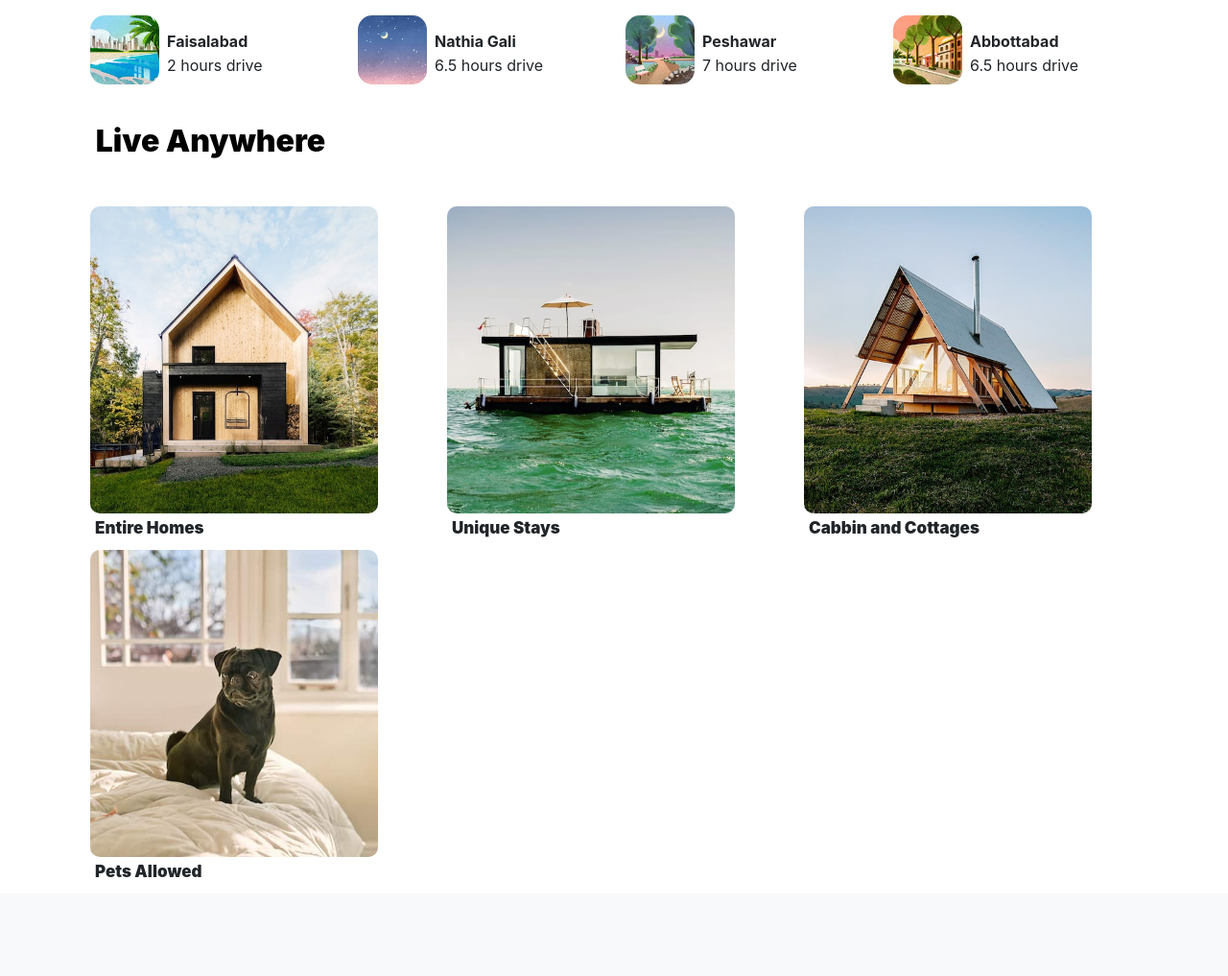
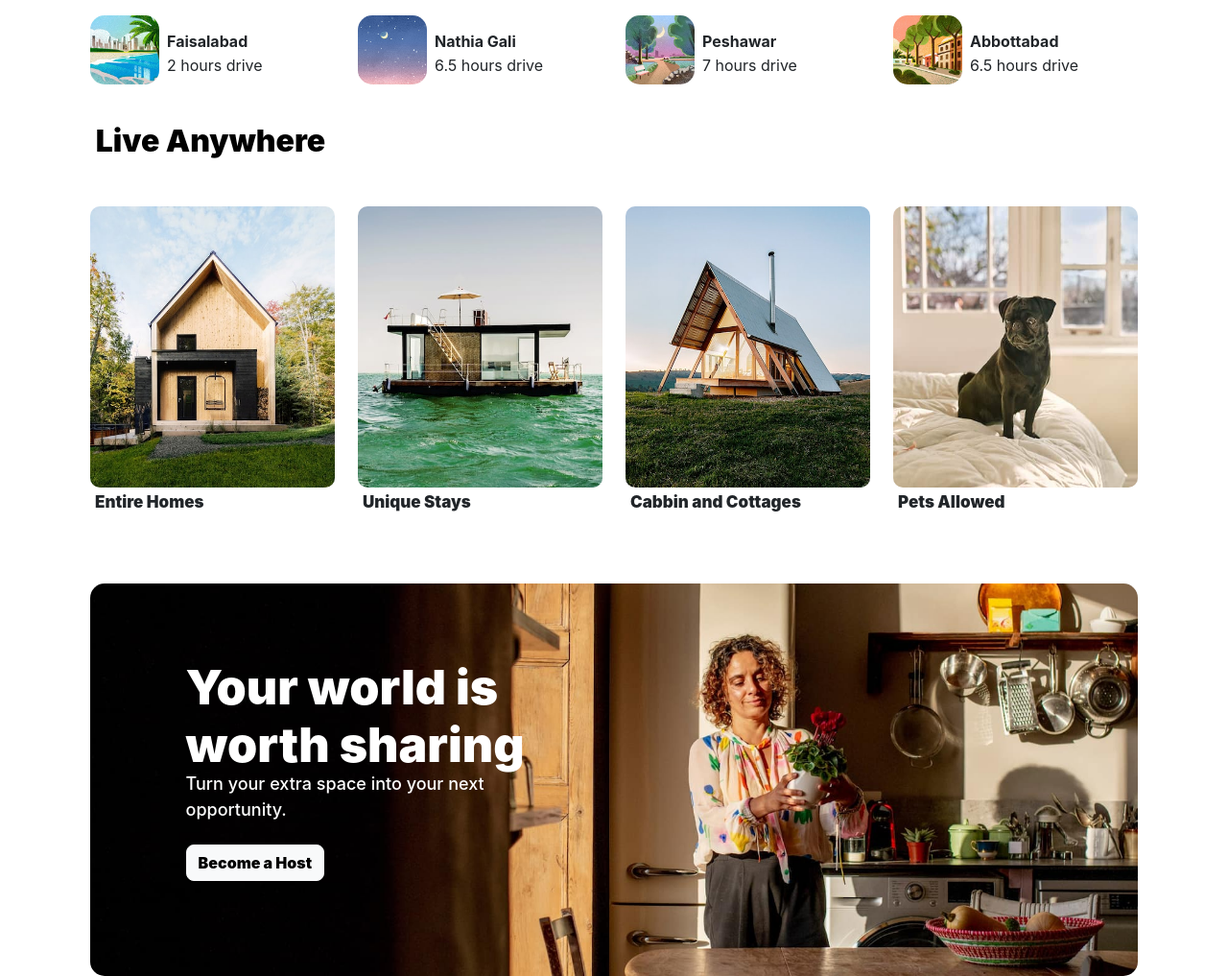
Before and after one commit to RehanShakir/web-development-project-, a PHP site: page / in a window 1280 px wide. Shown: the part 871-1888 px from the top of the page at 96% size. Before the commit the page ends 1785 px from the top, so only its background shows below. Run offline with PHP 8.4, Linux system fonts and the light colour scheme.

Commit message:
New Commit

```diff
--- a/css/main-style.css
+++ b/css/main-style.css
@@ -118,8 +118,8 @@ header {
   font-weight: 900;
 }
 .imageLiveAnywhere {
-  height: 320.06px;
-  width: 299.999px;
+  height: 100%;
+  width: 100%;
   border-radius: 10px;
 }
 .myH3LiveAnywhere {
@@ -127,3 +127,42 @@ header {
   font-weight: 900;
   padding: 5px;
 }
+.container-becomeHost {
+  padding-top: 100px;
+
+  position: relative;
+}
+.container-becomeHost > img {
+  max-width: 100%;
+  max-height: 100%;
+  border-radius: 15px;
+}
+.myBtnImg {
+  position: absolute;
+
+  top: 73%;
+  left: 10%;
+  color: black;
+  font-weight: 900;
+  border-radius: 8px;
+}
+a {
+  text-decoration: none;
+  color: black;
+}
+.becomeHostH3 {
+  position: absolute;
+  top: 35%;
+  left: 10%;
+  color: white;
+  font-weight: 900;
+  font-size: 50px;
+}
+.becomeHostP {
+  position: absolute;
+  top: 58%;
+  left: 10%;
+  color: white;
+  font-weight: 500;
+  font-size: 18px;
+}
--- a/index.html
+++ b/index.html
@@ -149,34 +149,46 @@
       <div class="container container-1-exploreNearby">
         <div class="row">
           <div class="col-sm">
+            <a href="http://">
               <img
                 class="imgExploreNearby"
                 src="./images/lahore.jpg"
                 alt="Lahore"
               />
+            </a>
             <p><strong>Lahore</strong></p>
             <p class="paraa">2.5 hours drive</p>
           </div>
           <div class="col-sm">
+            <a href="http://">
               <img
                 class="imgExploreNearby"
                 src="./images/murree.jpg"
                 alt="Lahore"
               />
+            </a>
             <p><strong>Murree</strong></p>
             <p class="paraa">6.5 hours drive</p>
           </div>
           <div class="col-sm">
-            <img class="imgExploreNearby" src="./images/Rwd.jpg" alt="Lahore" />
+            <a href="http://">
+              <img
+                class="imgExploreNearby"
+                src="./images/Rwd.jpg"
+                alt="Lahore"
+              />
+            </a>
             <p><strong>Rawalpindi</strong></p>
             <p class="paraa">5.5 hours drive</p>
           </div>
           <div class="col-sm">
+            <a href="http://">
               <img
                 class="imgExploreNearby"
                 src="./images/multan.jpg"
                 alt="Lahore"
               />
+            </a>
             <p><strong>Multan</strong></p>
             <p class="paraa">3.5 hours drive</p>
           </div>
@@ -185,26 +197,47 @@
       <div class="container container-2-exploreNearby">
         <div class="row">
           <div class="col-sm">
-            <img class="imgExploreNearby" src="./images/fsd.jpg" alt="Lahore" />
+            <a href="http://">
+              <img
+                class="imgExploreNearby"
+                src="./images/fsd.jpg"
+                alt="Lahore"
+              />
+            </a>
             <p><strong>Faisalabad</strong></p>
             <p class="paraa">2 hours drive</p>
           </div>
           <div class="col-sm">
+            <a href="http://">
               <img
                 class="imgExploreNearby"
                 src="./images/nathia.jpg"
                 alt="Lahore"
               />
+            </a>
+
             <p><strong>Nathia Gali</strong></p>
             <p class="paraa">6.5 hours drive</p>
           </div>
           <div class="col-sm">
-            <img class="imgExploreNearby" src="./images/pwr.jpg" alt="Lahore" />
+            <a href="http://">
+              <img
+                class="imgExploreNearby"
+                src="./images/pwr.jpg"
+                alt="Lahore"
+              />
+            </a>
             <p><strong>Peshawar</strong></p>
             <p class="paraa">7 hours drive</p>
           </div>
           <div class="col-sm">
-            <img class="imgExploreNearby" src="./images/abt.jpg" alt="Lahore" />
+            <a href="http://">
+              <img
+                class="imgExploreNearby"
+                src="./images/abt.jpg"
+                alt="Lahore"
+              />
+            </a>
             <p><strong>Abbottabad</strong></p>
             <p class="paraa">6.5 hours drive</p>
           </div>
@@ -215,39 +248,60 @@
       <div class="container">
         <div class="row">
           <div class="col-sm">
+            <a href="http://">
               <img
                 class="imageLiveAnywhere"
                 src="./images/entireHomes.jpg"
                 alt="Entire Home"
               />
+            </a>
             <h3 class="myH3LiveAnywhere">Entire Homes</h3>
           </div>
           <div class="col-sm">
+            <a href="http://">
               <img
                 class="imageLiveAnywhere"
                 src="./images/uniqueStays.jpg"
                 alt="Unique Stays"
               />
+            </a>
             <h3 class="myH3LiveAnywhere">Unique Stays</h3>
           </div>
           <div class="col-sm">
+            <a href="http://">
               <img
                 class="imageLiveAnywhere"
                 src="./images/cabin&cottages.jpg"
                 alt="Cabin and Cottages"
               />
+            </a>
             <h3 class="myH3LiveAnywhere">Cabbin and Cottages</h3>
           </div>
           <div class="col-sm">
+            <a href="http://">
               <img
                 class="imageLiveAnywhere"
                 src="./images/petsAllowed.jpg"
                 alt="Pets Allowed"
               />
+            </a>
             <h3 class="myH3LiveAnywhere">Pets Allowed</h3>
           </div>
         </div>
       </div>
+      <div class="container container-becomeHost">
+        <img src="./images/becomeHostBackground.jpg" alt="img" />
+        <h3 class="becomeHostH3">
+          Your world is <br />
+          worth sharing
+        </h3>
+        <p class="becomeHostP">
+          Turn your extra space into your next <br />opportunity.
+        </p>
+        <button type="button" class="btn btn-light myBtnImg">
+          Become a Host
+        </button>
+      </div>
     </div>
   </body>
 </html>
```
Also changed, not shown: images/becomeHostBackground.jpg (added). Lines whose indentation alone changed are shown as unchanged.
